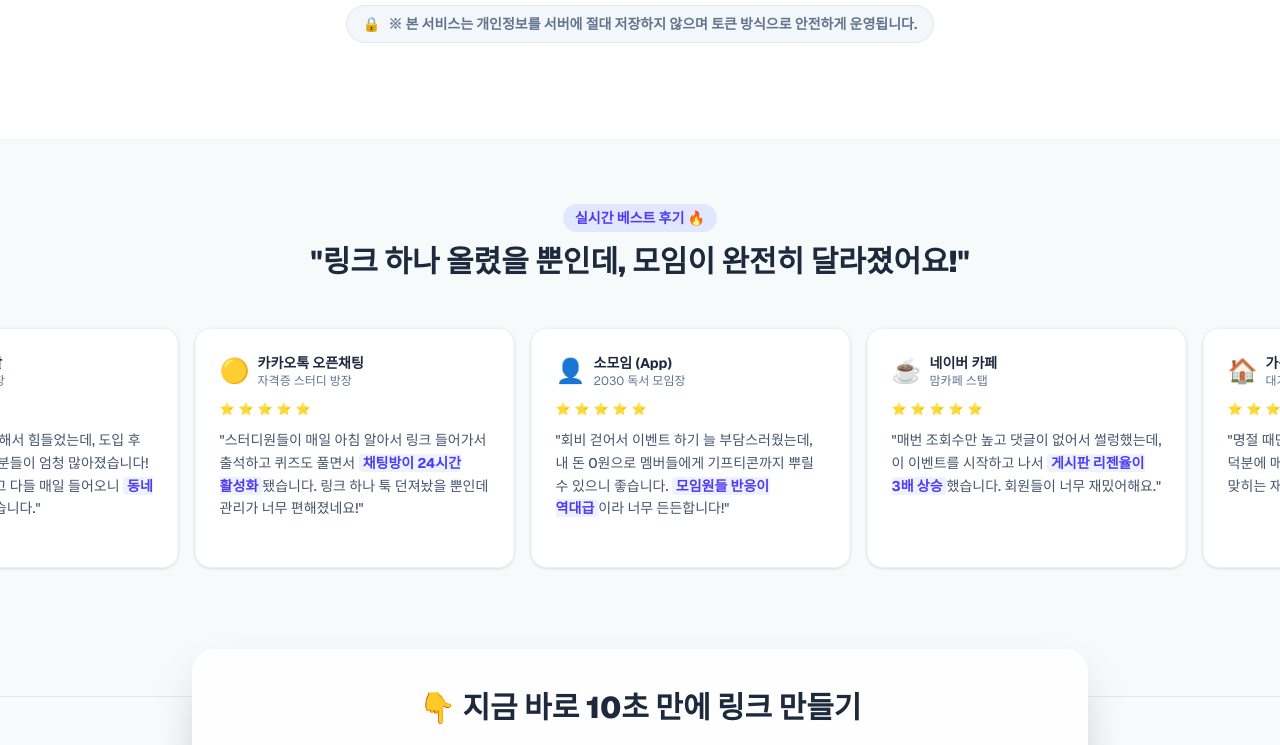
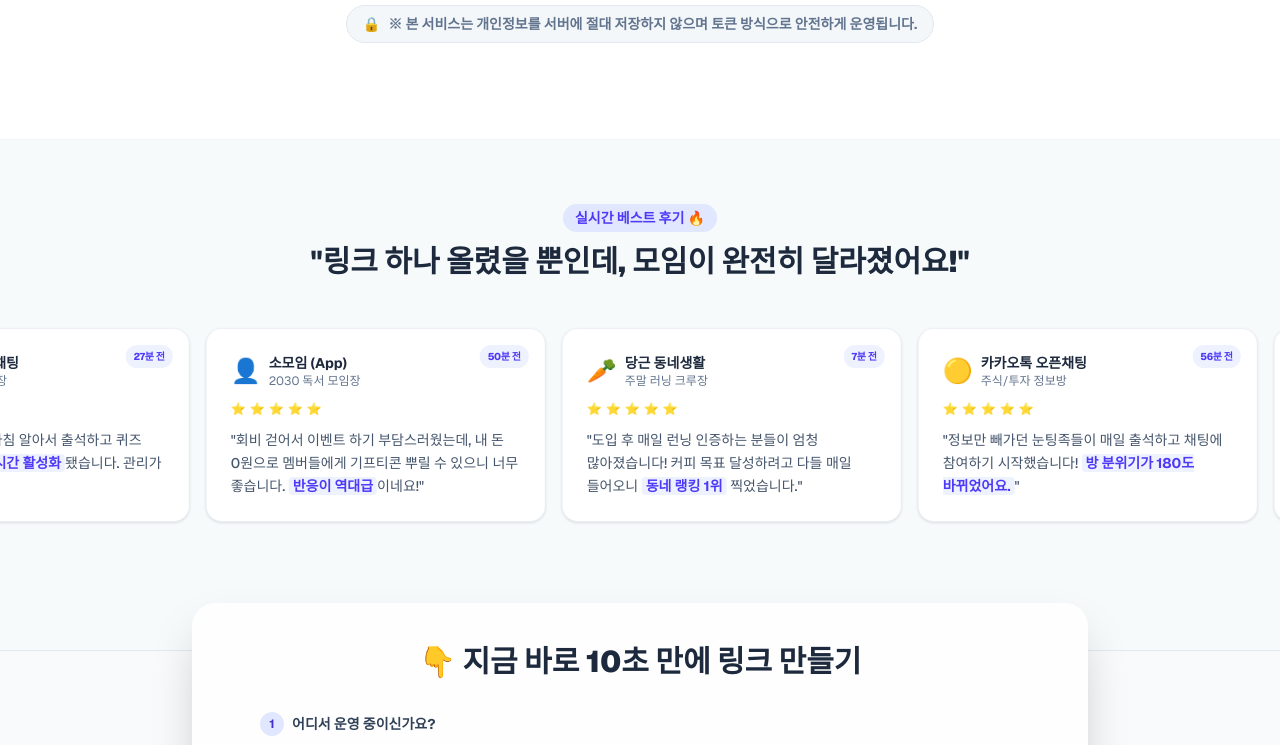
Before and after one commit to timbach9741-wq/band-checkin, a Next.js app: page / in a window 1280 px wide. Shown: the part 477-1222 px from the top of the page. Built offline with nearby package versions, Linux system fonts and the light colour scheme.

Commit message:
add-random-reviews-and-timestamps

```diff
--- a/src/app/page.tsx
+++ b/src/app/page.tsx
@@ -4,14 +4,22 @@ import { useState, useEffect } from 'react';
 import { supabase } from '../lib/supabaseClient';
 
 const REVIEWS = [
-  { platform: '네이버 밴드', emoji: '🟢', role: '4050 등산 모임 리더', text: '"항상 눈팅만 하는 유령 회원이 많아서 고민이었는데, 이 링크 하나 공지에 띄웠더니 참여도가 폭발했습니다! 이벤트 입소문이 나서 <span class=\'text-indigo-600 font-bold bg-indigo-50 px-1 rounded\'>신규 가입자도 2배나 증가</span>했어요. 최고입니다."' },
-  { platform: '당근 동네생활', emoji: '🥕', role: '주말 러닝 크루장', text: '"러닝 참여율이 저조해서 힘들었는데, 도입 후 매일 런닝 인증하는 분들이 엄청 많아졌습니다! 커피 목표 달성하려고 다들 매일 들어오니 <span class=\'text-indigo-600 font-bold bg-indigo-50 px-1 rounded\'>동네 모임 랭킹 1위</span> 찍었습니다."' },
-  { platform: '카카오톡 오픈채팅', emoji: '🟡', role: '자격증 스터디 방장', text: '"스터디원들이 매일 아침 알아서 링크 들어가서 출석하고 퀴즈도 풀면서 <span class=\'text-indigo-600 font-bold bg-indigo-50 px-1 rounded\'>채팅방이 24시간 활성화</span>됐습니다. 링크 하나 툭 던져놨을 뿐인데 관리가 너무 편해졌네요!"' },
-  { platform: '소모임 (App)', emoji: '👤', role: '2030 독서 모임장', text: '"회비 걷어서 이벤트 하기 늘 부담스러웠는데, 내 돈 0원으로 멤버들에게 기프티콘까지 뿌릴 수 있으니 좋습니다. <span class=\'text-indigo-600 font-bold bg-indigo-50 px-1 rounded\'>모임원들 반응이 역대급</span>이라 너무 든든합니다!"' },
-  { platform: '네이버 카페', emoji: '☕', role: '맘카페 스탭', text: '"매번 조회수만 높고 댓글이 없어서 썰렁했는데, 이 이벤트를 시작하고 나서 <span class=\'text-indigo-600 font-bold bg-indigo-50 px-1 rounded\'>게시판 리젠율이 3배 상승</span>했습니다. 회원들이 너무 재밌어해요."' },
-  { platform: '가족 단톡방', emoji: '🏠', role: '대가족 방장', text: '"명절 때만 말하던 단톡방이 이 출석체크 덕분에 매일매일 시끌벅적해졌어요! 퀴즈 정답 맞히는 재미에 <span class=\'text-indigo-600 font-bold bg-indigo-50 px-1 rounded\'>부모님이 더 좋아하십니다.</span>"' },
-  { platform: '네이버 밴드', emoji: '🟢', role: '미라클모닝 리더', text: '"새벽 기상 인증이 항상 3일을 못 넘겼는데, 이 시스템 도입 후 다들 커피 한 잔 받겠다고 <span class=\'text-indigo-600 font-bold bg-indigo-50 px-1 rounded\'>악착같이 새벽 5시에 일어납니다.</span> 기적을 보았어요!"' },
-  { platform: '인스타그램', emoji: '📸', role: '다이어트 챌린지', text: '"디엠으로 인증받기 너무 빡셌는데 링크 하나로 전원 출석 관리가 자동으로 되니 신세계입니다. <span class=\'text-indigo-600 font-bold bg-indigo-50 px-1 rounded\'>팔로워들 만족도 500%</span>입니다."' }
+  { platform: '네이버 밴드', emoji: '🟢', role: '4050 등산 모임 리더', text: '"유령 회원이 많아 고민이었는데, 링크 하나 공지에 띄웠더니 참여도가 폭발했습니다! <span class=\'text-indigo-600 font-bold bg-indigo-50 px-1 rounded\'>신규 가입자도 2배 증가</span>했어요."' },
+  { platform: '당근 동네생활', emoji: '🥕', role: '주말 러닝 크루장', text: '"도입 후 매일 런닝 인증하는 분들이 엄청 많아졌습니다! 커피 목표 달성하려고 다들 매일 들어오니 <span class=\'text-indigo-600 font-bold bg-indigo-50 px-1 rounded\'>동네 랭킹 1위</span> 찍었습니다."' },
+  { platform: '카카오톡 오픈채팅', emoji: '🟡', role: '자격증 스터디 방장', text: '"스터디원들이 매일 아침 알아서 출석하고 퀴즈 풀면서 <span class=\'text-indigo-600 font-bold bg-indigo-50 px-1 rounded\'>채팅방이 24시간 활성화</span>됐습니다. 관리가 너무 편해졌네요!"' },
+  { platform: '소모임 (App)', emoji: '👤', role: '2030 독서 모임장', text: '"회비 걷어서 이벤트 하기 부담스러웠는데, 내 돈 0원으로 멤버들에게 기프티콘 뿌릴 수 있으니 너무 좋습니다. <span class=\'text-indigo-600 font-bold bg-indigo-50 px-1 rounded\'>반응이 역대급</span>이네요!"' },
+  { platform: '네이버 카페', emoji: '☕', role: '맘카페 스탭', text: '"조회수만 높고 썰렁했는데, 이 이벤트를 시작하고 나서 <span class=\'text-indigo-600 font-bold bg-indigo-50 px-1 rounded\'>게시판 리젠율이 3배 상승</span>했습니다. 회원들이 너무 재밌어해요."' },
+  { platform: '가족 단톡방', emoji: '🏠', role: '대가족 방장', text: '"명절 때만 말하던 단톡방이 출석체크 덕분에 매일매일 시끌벅적해졌어요! 퀴즈 맞히는 재미에 <span class=\'text-indigo-600 font-bold bg-indigo-50 px-1 rounded\'>부모님이 더 좋아하십니다.</span>"' },
+  { platform: '네이버 밴드', emoji: '🟢', role: '미라클모닝 리더', text: '"새벽 기상 인증이 3일을 못 넘겼는데, 커피 한 잔 받겠다고 <span class=\'text-indigo-600 font-bold bg-indigo-50 px-1 rounded\'>다들 악착같이 새벽 5시에 일어납니다.</span> 기적을 보았어요!"' },
+  { platform: '인스타그램', emoji: '📸', role: '다이어트 챌린지', text: '"디엠으로 인증받기 너무 빡셌는데 링크 하나로 전원 출석 관리가 자동으로 되니 신세계입니다. <span class=\'text-indigo-600 font-bold bg-indigo-50 px-1 rounded\'>팔로워 만족도 500%</span>!"' },
+  { platform: '대학생 단톡방', emoji: '🎓', role: '동아리 회장', text: '"동아리방 출석률이 저조했는데, 이거 도입하고 나서 선후배 할 것 없이 <span class=\'text-indigo-600 font-bold bg-indigo-50 px-1 rounded\'>매일 출석체크하러 들어옵니다.</span>"' },
+  { platform: '당근 동네생활', emoji: '🥕', role: '반려견 산책 모임', text: '"강아지 산책 인증용으로 쓰고 있는데, 모임 분들이 매일 커피 쿠폰 모으는 재미에 푹 빠지셨어요. <span class=\'text-indigo-600 font-bold bg-indigo-50 px-1 rounded\'>분위기 최고</span>입니다."' },
+  { platform: '소모임 (App)', emoji: '👤', role: '보드게임 모임장', text: '"오프라인 모임 없는 날에도 회원들끼리 퀴즈 정답 공유하면서 <span class=\'text-indigo-600 font-bold bg-indigo-50 px-1 rounded\'>유대감이 훨씬 끈끈해졌습니다.</span> 정말 추천해요!"' },
+  { platform: '카카오톡 오픈채팅', emoji: '🟡', role: '주식/투자 정보방', text: '"정보만 빼가던 눈팅족들이 매일 출석하고 채팅에 참여하기 시작했습니다! <span class=\'text-indigo-600 font-bold bg-indigo-50 px-1 rounded\'>방 분위기가 180도 바뀌었어요.</span>"' },
+  { platform: '네이버 밴드', emoji: '🟢', role: '골프 동호회 총무', text: '"연령대가 높으신 회원님들도 링크만 누르면 되니 엄청 쉬워하십니다. <span class=\'text-indigo-600 font-bold bg-indigo-50 px-1 rounded\'>이벤트 참여율 95% 달성</span>했어요!"' },
+  { platform: '네이버 카페', emoji: '☕', role: '자영업자 커뮤니티', text: '"매일 가게 마감하고 출석체크 하는 게 소소한 낙이 되었습니다. 회원분들끼리 <span class=\'text-indigo-600 font-bold bg-indigo-50 px-1 rounded\'>서로 독려하며 분위기가 너무 좋아요.</span>"' },
+  { platform: '디스코드', emoji: '🎮', role: '게임 클랜 마스터', text: '"디코에 링크 하나 고정해뒀을 뿐인데 클랜원들 매일 출석률이 장난 아닙니다! <span class=\'text-indigo-600 font-bold bg-indigo-50 px-1 rounded\'>무료로 이런 기능</span>을 쓸 수 있다니 갓겜이네요."' },
+  { platform: '카카오톡 단톡방', emoji: '🟡', role: '사내 동호회', text: '"회사 지원금이 끊겨서 이벤트 하기 막막했는데, 비용 한 푼 안 들이고 <span class=\'text-indigo-600 font-bold bg-indigo-50 px-1 rounded\'>커피 쿠폰 이벤트를 진행</span>할 수 있어서 다들 감탄했습니다."' }
 ];
 
 export default function Home() {
@@ -33,6 +41,18 @@ export default function Home() {
   const [inquiryBandName, setInquiryBandName] = useState('');
   const [inquiryContact, setInquiryContact] = useState('');
   const [isSubmittingInquiry, setIsSubmittingInquiry] = useState(false);
+  const [recentBands, setRecentBands] = useState<any[]>([]);
+  const [displayReviews, setDisplayReviews] = useState<any[]>([]);
+
+  useEffect(() => {
+    // Generate random reviews on client mount to avoid SSR hydration mismatch
+    const shuffled = [...REVIEWS].sort(() => 0.5 - Math.random());
+    const selected = shuffled.slice(0, 8).map(review => ({
+      ...review,
+      timeAgo: `${Math.floor(Math.random() * 59) + 1}분 전`
+    }));
+    setDisplayReviews(selected);
+  }, []);
 
   useEffect(() => {
     if (typeof window !== 'undefined') {
@@ -250,17 +270,20 @@ export default function Home() {
           </div>
 
           {/* Marquee Container */}
-          <div className="w-full relative flex pause-on-hover gap-4 overflow-hidden pt-2 pb-8 animate-in fade-in duration-1000 delay-500 fill-mode-both group">
-            {/* Array mapped twice for seamless infinite scrolling */}
-            {[1, 2].map((set) => (
+          <div className="w-full relative flex pause-on-hover gap-4 overflow-hidden pt-2 pb-8 animate-in fade-in duration-1000 delay-500 fill-mode-both group min-h-[220px]">
+            {displayReviews.length > 0 && [1, 2].map((set) => (
               <div key={set} className="flex min-w-full shrink-0 gap-4 animate-marquee items-stretch px-2">
-                {REVIEWS.map((review, idx) => (
-                  <div key={idx} className="bg-white p-6 rounded-2xl shadow-sm border border-slate-200/60 transition-all hover:shadow-md text-left w-[320px] shrink-0 whitespace-normal flex flex-col justify-between">
+                {displayReviews.map((review, idx) => (
+                  <div key={idx} className="bg-white p-6 rounded-2xl shadow-sm border border-slate-200/60 transition-all hover:shadow-md text-left w-[340px] shrink-0 whitespace-normal flex flex-col justify-between relative">
+                    {/* Time Ago Badge */}
+                    <div className="absolute top-4 right-4 bg-indigo-50 text-indigo-600 text-[10px] font-extrabold px-2 py-1 rounded-full tracking-tight">
+                      {review.timeAgo}
+                    </div>
                     <div>
                       <div className="flex items-center gap-2 mb-3">
                         <span className="text-2xl">{review.emoji}</span>
                         <div>
-                          <div className="text-sm font-bold text-slate-800">{review.platform}</div>
+                          <div className="text-sm font-bold text-slate-800 pr-12">{review.platform}</div>
                           <div className="text-xs text-slate-500">{review.role}</div>
                         </div>
                       </div>
```
